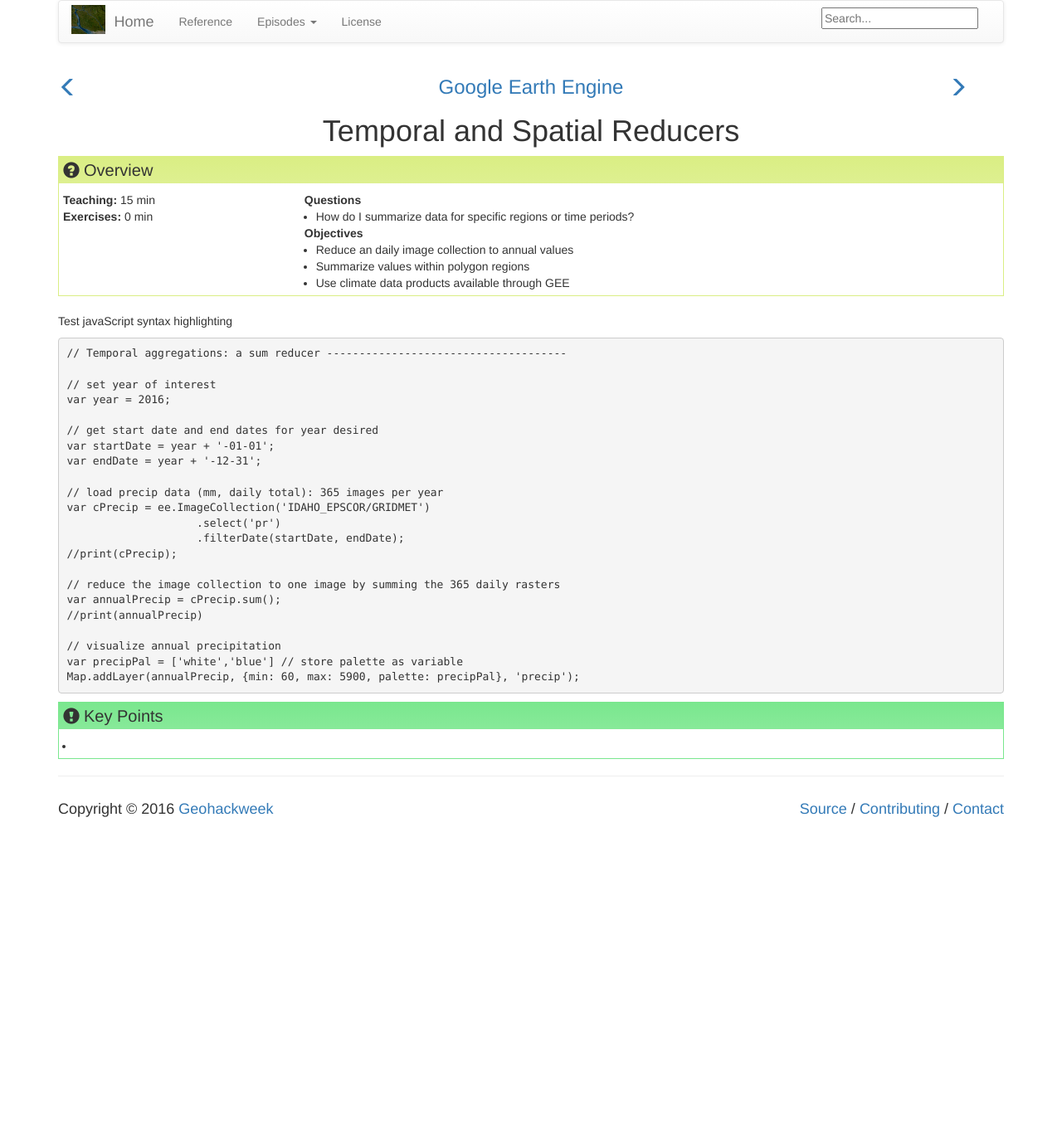
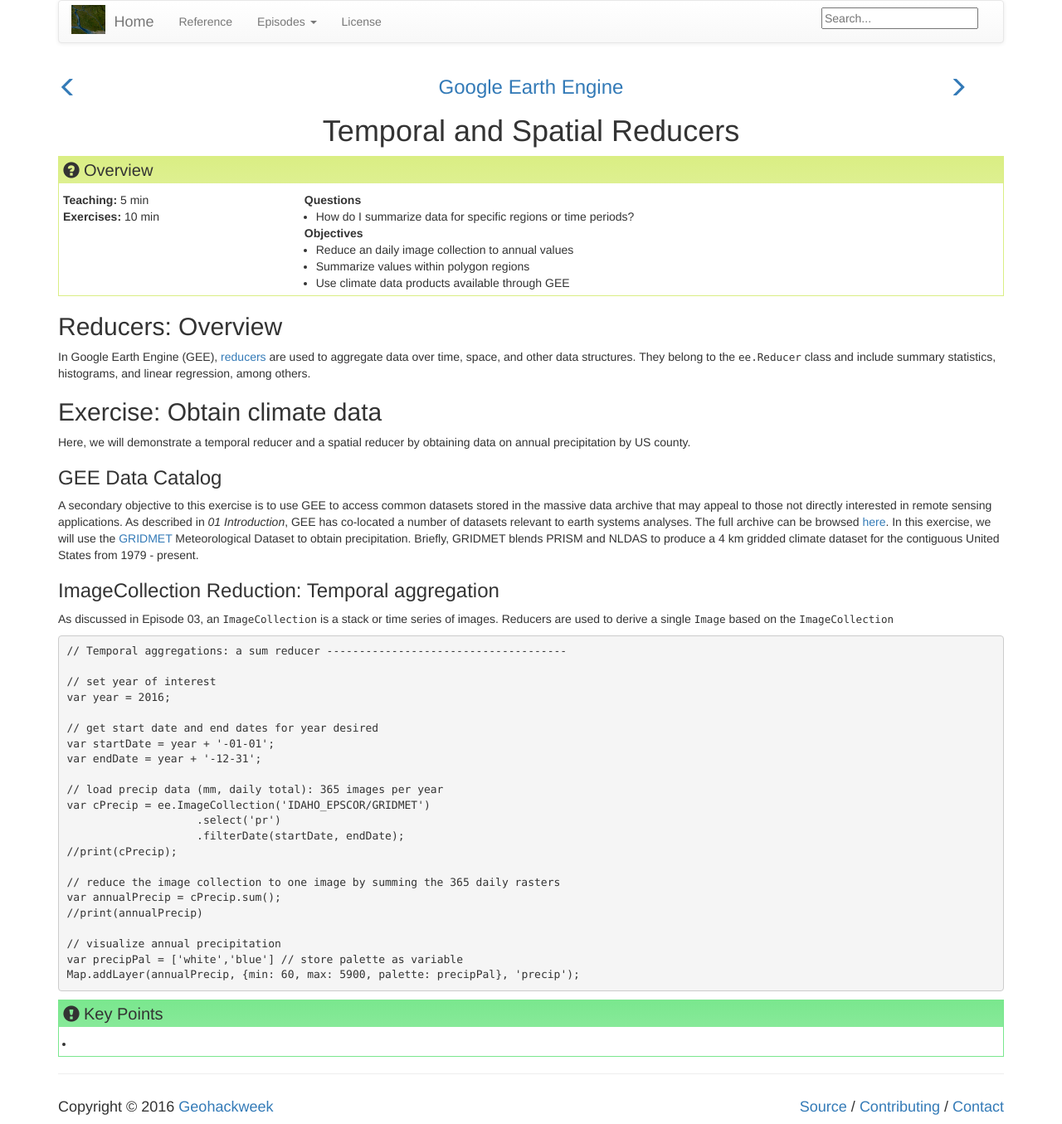
Before and after one commit to geohackweek/GoogleEarthEngine, a Jekyll site: the page built from _episodes/05-reducers.md, in a window 1280 px wide. Shown: the whole page at 83% size. Built offline with Jekyll 4.4.1, drawn with Linux system fonts in a browser that asks for light colours; before the commit the page ends 996 px from its top, so only the background shows below that.

Commit message:
added reducer intro material

````diff
--- a/_episodes/05-reducers.md
+++ b/_episodes/05-reducers.md
@@ -1,7 +1,7 @@
 ---
 title: "Temporal and Spatial Reducers"
-teaching: 15
-exercises: 0
+teaching: 5
+exercises: 10
 questions:
 - "How do I summarize data for specific regions or time periods?"
 objectives:
@@ -12,7 +12,18 @@ keypoints:
 - " "
 ---
 
-Test javaScript syntax highlighting
+## Reducers: Overview
+
+In Google Earth Engine (GEE), [reducers](https://developers.google.com/earth-engine/reducers_intro) are used to aggregate data over time, space, and other data structures. They belong to the `ee.Reducer` class and include summary statistics, histograms, and linear regression, among others.
+
+## Exercise: Obtain climate data
+Here, we will demonstrate a temporal reducer and a spatial reducer by obtaining data on annual precipitation by US county.
+
+### GEE Data Catalog
+A secondary objective to this exercise is to use GEE to access common datasets stored in the massive data archive that may appeal to those not directly interested in remote sensing applications. As described in *01 Introduction*, GEE has co-located a number of datasets relevant to earth systems analyses. The full archive can be browsed [here](https://code.earthengine.google.com/datasets/). In this exercise, we will use the [GRIDMET](https://code.earthengine.google.com/dataset/IDAHO_EPSCOR/GRIDMET) Meteorological Dataset to obtain precipitation. Briefly, GRIDMET blends PRISM and NLDAS to produce a 4 km gridded climate dataset for the contiguous United States from 1979 - present.
+
+### ImageCollection Reduction: Temporal aggregation
+As discussed in Episode 03, an `ImageCollection` is a stack or time series of images. Reducers are used to derive a single `Image` based on the `ImageCollection`
 
 ```javascript
 // Temporal aggregations: a sum reducer -------------------------------------
````
